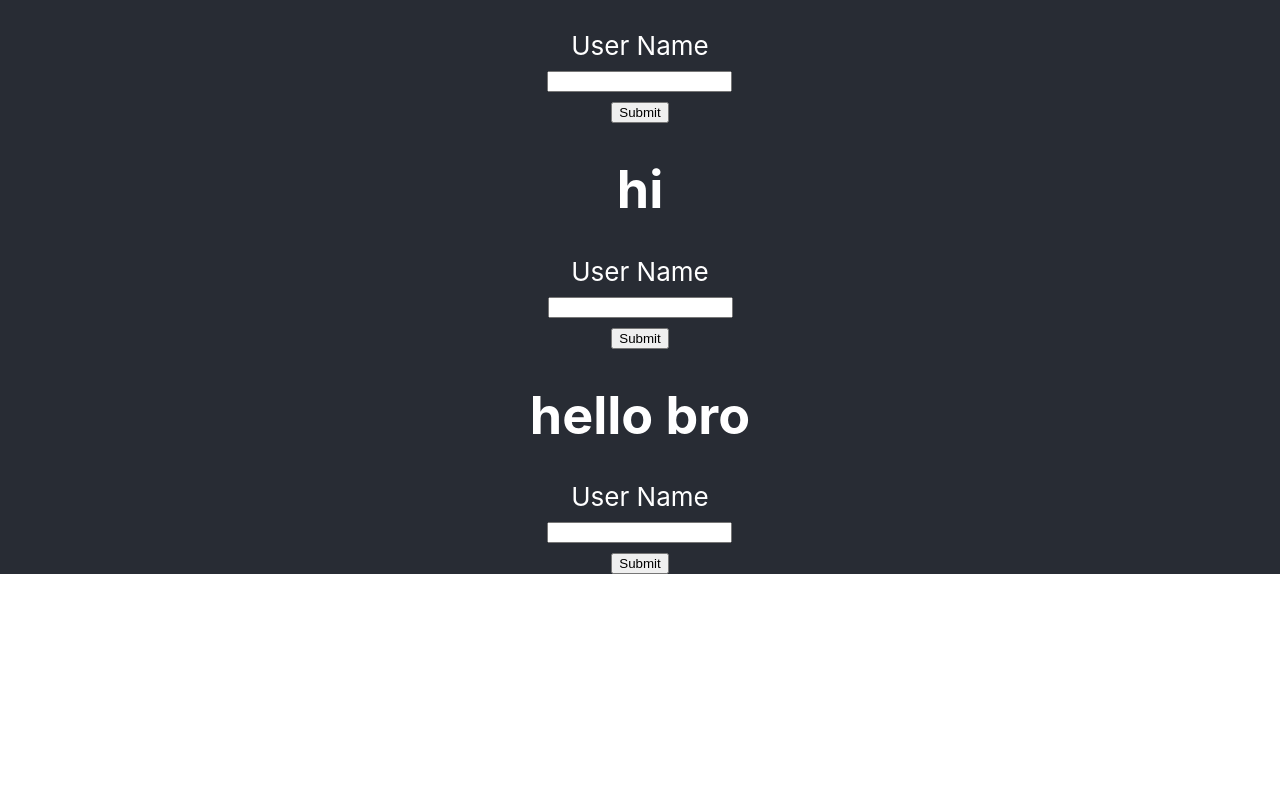
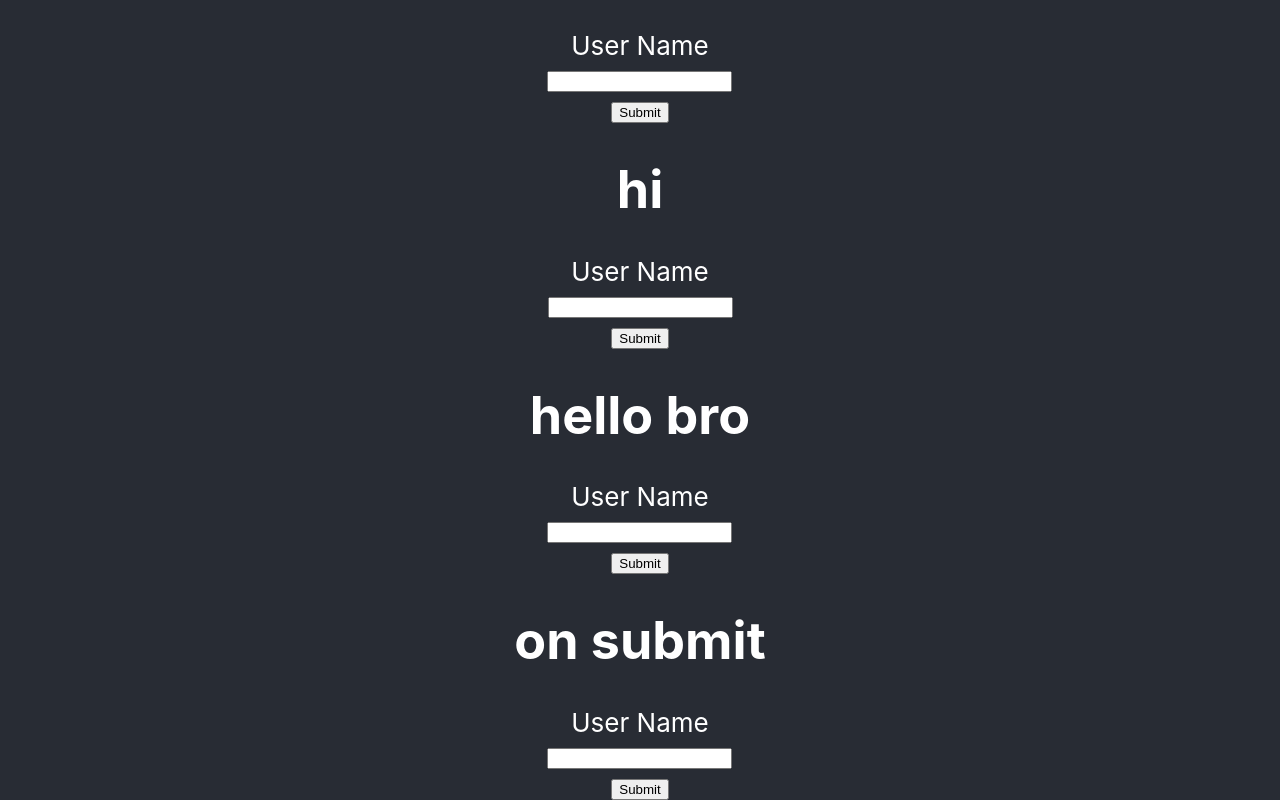
Before and after one commit to Shruti-2203/ReactJs, a React (Create React App) app: page / in a window 1280 px wide. Shown: the part 3278-4078 px from the top of the page. Before the commit the page ends 3852 px from the top, so only its background shows below. Built offline with nearby package versions, Linux system fonts and the light colour scheme.

Commit message:
On Submit

```diff
--- a/src/App.js
+++ b/src/App.js
@@ -14,6 +14,7 @@ import Card from './components/StyleSheet';
 import InputForm from './components/Single-input';
 import OnChangeForm from './components/On-change';
 import OnChange2 from './components/OnChange2';
+import OnSubmit from './components/OnSubmit';
 
 
 function App() {
@@ -67,6 +68,9 @@ function App() {
         {/* onchange 2 */}
         <OnChange2/>
 
+        {/* On Submit  */}
+        <OnSubmit/>
+
       </header>
     </div>
   );
--- /dev/null
+++ b/src/components/OnSubmit.js
@@ -0,0 +1,39 @@
+import { Component } from "react";
+
+
+class OnSubmit extends Component {
+
+     state = {
+        username: ''
+    }
+
+    inputChange = (event) => {
+        let name = event.target.name; // username
+        let value =  event.target.value; // whatever user is typing in the input field
+        this.setState({[name]: value}) // {username: 'whatever user is typing in the input field'}
+
+    }
+
+    formSubmit = (event) => {
+        event.preventDefault(); // to prevent the default behaviour of form submit which is to refresh the page
+        alert(this.state.username);
+        // console.log(this.state.username);
+    }
+
+    render() {
+        return (
+            <div>
+                <h1>on submit  {this.state.username}</h1>
+                <form onSubmit={this.formSubmit}>
+                    <label>User Name</label><br/>
+                    <input type='text' name="username" onChange={this.inputChange}></input><br/>
+                    <button type="submit">Submit</button>
+                </form>
+            </div>
+        )
+    }
+
+
+}
+
+export default OnSubmit
```
